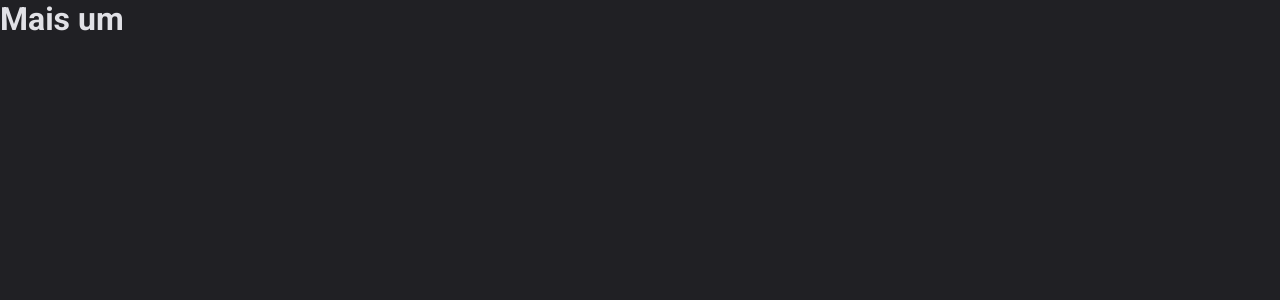
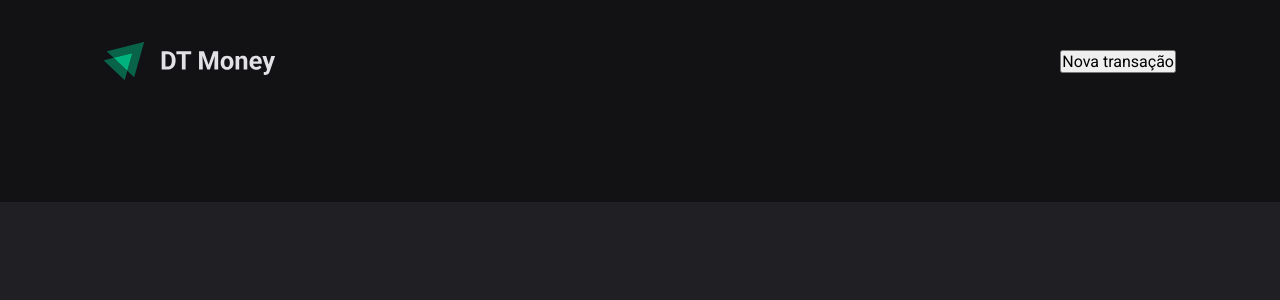
Before and after one commit to nikolasmarlon/03-dt-money, a React (Vite) app: page / in a window 1280 px wide. Shown: the top 300 px of the page. Built offline with nearby package versions, Linux system fonts and the light colour scheme.

Commit message:
Início component Header

```diff
--- a/src/App.tsx
+++ b/src/App.tsx
@@ -1,4 +1,5 @@
 import { ThemeProvider } from "styled-components";
+import { Transactions } from "./pages/Transactions";
 import { GlobalStyle } from "./styles/global";
 import { defaultTheme } from "./styles/themes/default"
 export function App() {
@@ -7,7 +8,8 @@
 
     <ThemeProvider theme={defaultTheme}>
       <GlobalStyle />
-      <h1>Mais um</h1>
+
+      <Transactions />
     </ThemeProvider>
 
 
--- /dev/null
+++ b/src/components/Header/index.tsx
@@ -0,0 +1,14 @@
+import { HeaderContainer, HeaderContent } from "./styles";
+
+import logoImg from '../../assets/logo.svg'
+
+export function Header(){
+    return(
+        <HeaderContainer >
+            <HeaderContent>
+                <img src={logoImg} />
+                <button>Nova transação</button>
+            </HeaderContent>
+        </HeaderContainer>
+    )
+}
--- /dev/null
+++ b/src/components/Header/styles.ts
@@ -0,0 +1,21 @@
+
+
+import styled from "styled-components";
+
+export const HeaderContainer = styled.header`
+
+    background-color: ${props => props.theme['gray-900']};
+    padding: 2.5rem 0 7.5rem;
+`
+
+export const HeaderContent = styled.div `
+    width: 100%;
+    max-width: 1120px;
+    margin: 0 auto;
+    padding: 0 1.5rem;
+
+    display: flex;
+    justify-content: space-between;
+    align-items: center;
+
+`
--- /dev/null
+++ b/src/pages/Transactions/index.tsx
@@ -0,0 +1,9 @@
+import { Header } from "../../components/Header";
+
+export function Transactions(){
+    return(
+        <div>
+            <Header />
+        </div>
+    )
+}
```
Also changed, not shown: src/assets/logo.svg (added), src/pages/Transactions/styles.ts (added).
